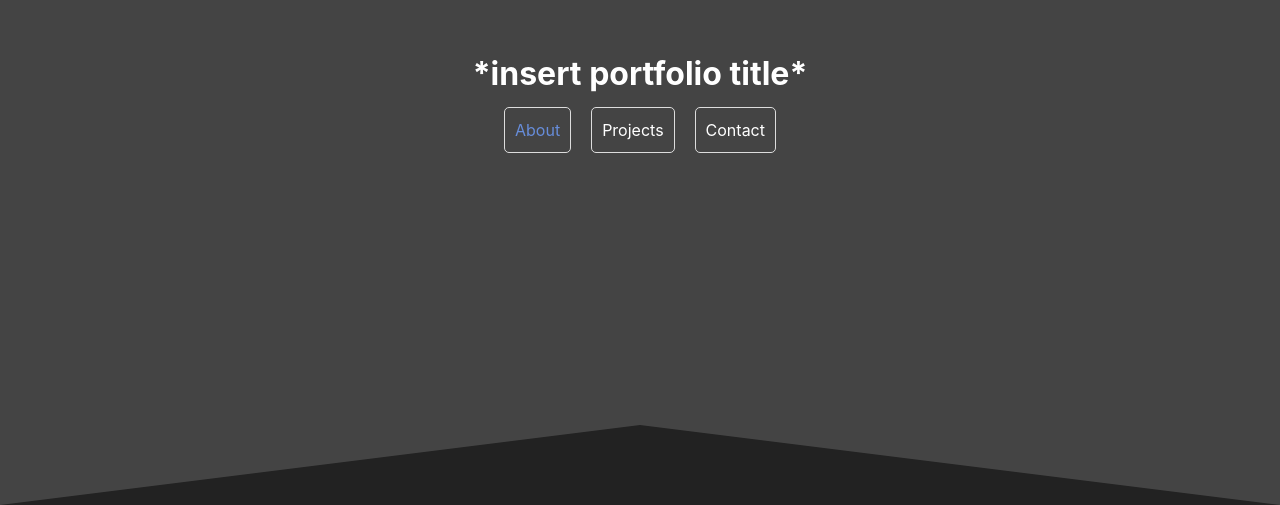
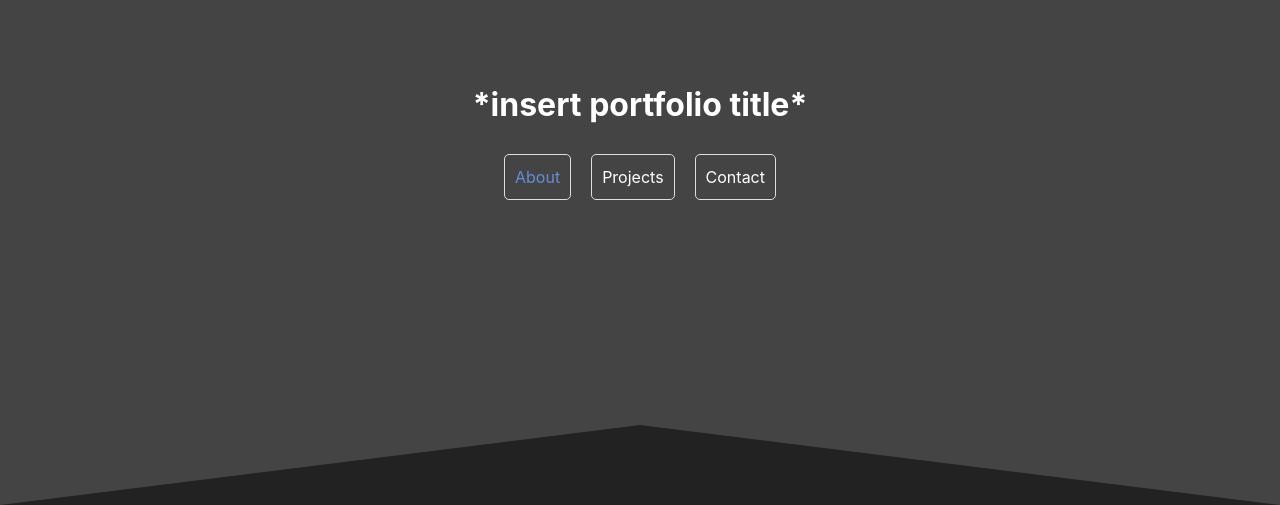
Before and after one commit to sopyb/sopyb.github.io, a Svelte app: page / in a window 1280 px wide. Shown: the part 295-800 px from the top of the page. Built offline with nearby package versions, Linux system fonts and the light colour scheme; a web font is replaced by a local one.

Commit message:
better navbar transitions

```diff
--- a/src/Elements/NavBar.svelte
+++ b/src/Elements/NavBar.svelte
@@ -61,7 +61,10 @@
 
 /*    center ul items*/
     ul {
+        position: absolute;
+        left: 0;
         text-align: center;
+        width: 100%;
 
         display: flex;
         justify-content: center;
@@ -88,17 +91,18 @@
 
     ul:global(.fixed) {
         position: fixed;
-        top: 0;
+        top: -1px;
         left: 0;
         width: 100%;
         z-index: 999999999999;
 
 
         background-color: #bb78dd44;
-        backdrop-filter: blur(24px) saturate(1.5) brightness(1.5);
+        backdrop-filter: blur(20px) saturate(1.5) brightness(1.5);
 
         padding: 10px;
 
+        border-top: 1px solid #DDD4;
         border-bottom: 1px solid #DDD4;
         text-align: right;
     }
```
